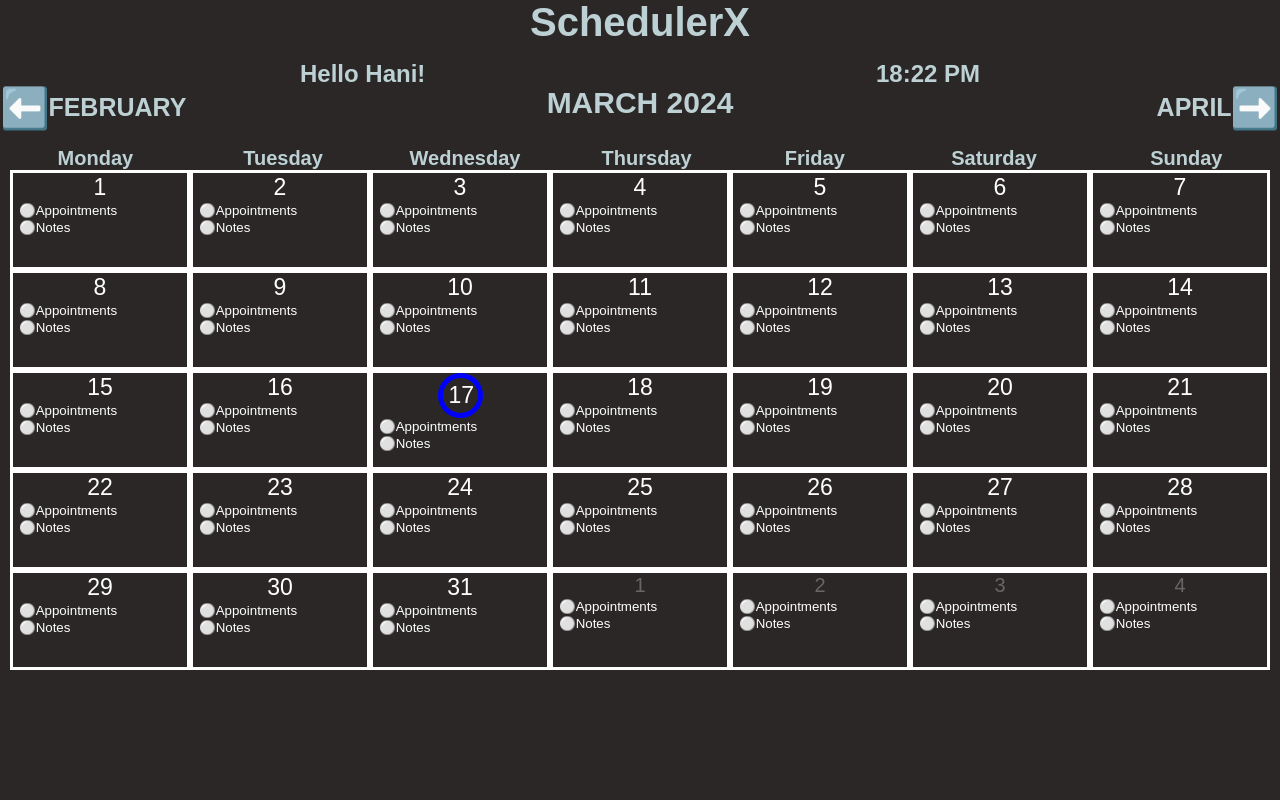
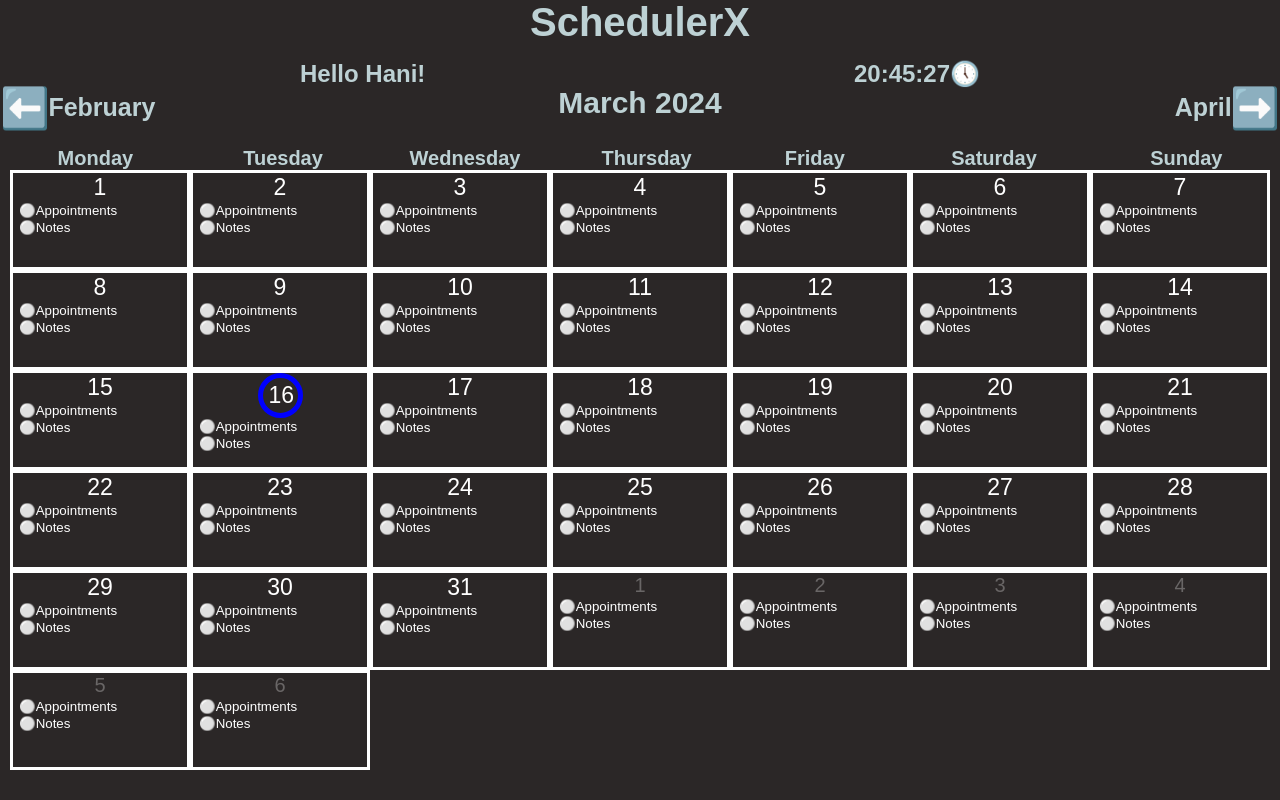
Before and after one commit to HaniOU/SchedulerX, a React (Create React App) app in the folder schedulerx_frontend/: page / in a window 1280 px wide. Built offline with nearby package versions, Linux system fonts and the light colour scheme.

Commit message:
made all static dates dynamic with date-fsn libary

```diff
--- a/schedulerx_frontend/package.json
+++ b/schedulerx_frontend/package.json
@@ -6,6 +6,7 @@
     "@testing-library/jest-dom": "^5.17.0",
     "@testing-library/react": "^13.4.0",
     "@testing-library/user-event": "^13.5.0",
+    "date-fns": "^3.6.0",
     "react": "^18.2.0",
     "react-dom": "^18.2.0",
     "react-scripts": "5.0.1",
--- a/schedulerx_frontend/src/App.js
+++ b/schedulerx_frontend/src/App.js
@@ -5,19 +5,19 @@ import DayModal from "./components/DayModal/DayModal";
 import AppointmentModal from "./components/AppointmentModal/AppointmentModal";
 import NoteModal from "./components/NoteModal/NoteModal";
 
-
 const initialAppointments = [
-  {day:17, time:"10:00", activity:"Gym", partner:"Ilias"},
-  {day:17, time:"16:30", activity:"Dinner", partner:"Max"},
-  {day:11, time:"20:00", activity:"Cinema", partner:"Moe"}
+  { day: "17", time: "10:00", activity: "Gym", partner: "Ilias" },
+  { day: "17", time: "16:30", activity: "Dinner", partner: "Max" },
+  { day: "11", time: "20:00", activity: "Cinema", partner: "Moe" }
 ];
 const initialNotes = [
-  {day:17, noteText:"I need to prepare for coming math exam, goal is to atleast study for 2 hours today.."},
-  {day:17, noteText: "Text brother"},
-  {day:26, noteText:"Buy eggs and chips"}
+  { day: "17", noteText: "I need to prepare for coming math exam, goal is to atleast study for 2 hours today.." },
+  { day: "17", noteText: "Text brother" },
+  { day: "26", noteText: "Buy eggs and chips" }
 ];
 
 function App() {
+
   const [showDayModal, setShowDayModal] = useState(false);
   const [showAppointmentModal, setShowAppointmentModal] = useState(false);
   const [showNoteModal, setShowNoteModal] = useState(false);
@@ -26,44 +26,47 @@ function App() {
   const [selectedDay, setSelectedDay] = useState(0);
 
 
-  function handleDayButton(day){
+  function handleDayButton(day) {
     setSelectedDay(day);
     setShowDayModal(true);
   }
-  function handleAppointmentButton(day){
+  function handleAppointmentButton(day) {
     setSelectedDay(day);
     setShowAppointmentModal(true);
   }
-  function handleNoteButton(day){
+  function handleNoteButton(day) {
     setSelectedDay(day);
     setShowNoteModal(true);
   }
-  function handleNoteSubmit(note){
-    const newNote ={day: selectedDay, noteText: note}
-    setNotes(prev => [...prev,newNote]);
+  function handleNoteSubmit(note) {
+    const newNote = { day: selectedDay, noteText: note }
+    setNotes(prev => [...prev, newNote]);
   }
-  function handleAppointmentSubmit(time,activity,partner){
-    const newAppointment = {day:selectedDay, time: time, activity: activity, partner: partner};
+  function handleAppointmentSubmit(time, activity, partner) {
+    const newAppointment = { day: selectedDay, time: time, activity: activity, partner: partner };
     setAppointments(prev => [...prev, newAppointment]);
   }
-  function getCurrentAppointments(){
+  function getCurrentAppointments() {
     const currentAppointments = appointments.filter(a => a.day === selectedDay);
     return currentAppointments.length > 0 ? currentAppointments : [];
 
   }
-  function getCurrentNotes(){
+  function getCurrentNotes() {
     const currentNotes = notes.filter(n => n.day === selectedDay);
-    return currentNotes.length>0 ? currentNotes.map(data => data.noteText) : [];
+    return currentNotes.length > 0 ? currentNotes.map(data => data.noteText) : [];
   }
 
-
+  console.log(getCurrentNotes());
   return (
     <>
-      <Head />
+      <Head
+
+      />
       <Calendar
         onDayButton={handleDayButton}
         onAppointmentButton={handleAppointmentButton}
         onNoteButton={handleNoteButton}
+
       />
       {showDayModal &&
         <div className="overlay">
--- a/schedulerx_frontend/src/components/Calendar/Calendar.js
+++ b/schedulerx_frontend/src/components/Calendar/Calendar.js
@@ -1,16 +1,22 @@
 
+import { startOfToday} from "date-fns";
 import CalendarBody from "../CalendarBody/CalendarBody";
 import CalendarHead from "../CalendarHead/CalendarHead";
 import classes from "./Calendar.module.css"
+import { useState } from "react";
 function Calendar({ onDayButton, onAppointmentButton, onNoteButton }) {
+    const[today, setToday] = useState(startOfToday());
     return (
         <>
-            <CalendarHead />
+            <CalendarHead
+            today = {today}
+            onButton = {setToday}
+            />
             <CalendarBody
                 onDayButton={onDayButton}
                 onAppointmentButton={onAppointmentButton}
                 onNoteButton={onNoteButton}
-
+                today = {today}
                 />
         </>
     );
--- a/schedulerx_frontend/src/components/CalendarBody/CalendarBody.js
+++ b/schedulerx_frontend/src/components/CalendarBody/CalendarBody.js
@@ -1,23 +1,18 @@
+import { eachDayOfInterval, endOfMonth, endOfWeek,startOfMonth } from "date-fns";
 import DayElement from "../DayElement/DayElement";
 import classes from "./CalendarBody.module.css"
 
-function CalendarBody({onDayButton, onAppointmentButton, onNoteButton, }) {
-    const days = Array.from({ length: 31 }, (_, i) => i + 1);
-    for (let i = 1; i <= 4; i++) {
-        days.push(i);
-    }
-
+function CalendarBody({onDayButton, onAppointmentButton, onNoteButton,today }) {
+    let days = eachDayOfInterval({start:startOfMonth(today), end: endOfWeek (endOfMonth(today))});
     return (
         <div className={classes.calendarContainer}>
-            {days.map((day, i) =>
+            {days.map((day) =>
                 <DayElement
-                    day={day}
-                    currentMonth={i >= 31 ? false : true}
-                    currentDay={i === 16 && true}
+                    dayDate={day}
                     onDayButton={onDayButton}
                     onAppointmentButton={onAppointmentButton}
                     onNoteButton={onNoteButton}
-
+                    today = {today}
                 />)}
         </div>
     );
--- a/schedulerx_frontend/src/components/CalendarHead/CalendarHead.js
+++ b/schedulerx_frontend/src/components/CalendarHead/CalendarHead.js
@@ -1,13 +1,20 @@
+import { addMonths, format, subMonths } from "date-fns";
 import classes from "./CalendarHead.module.css"
 
-function CalendarHead() {
+function CalendarHead({today, onButton}) {
+
+
+    let currentMonthAndYear= format(today,"MMMM yyyy");
+    let previousMonth = format(subMonths(today, 1),"MMMM" );
+    let nextMonth = format(addMonths(today, 1),"MMMM");
+
     return (
         <div className={classes.calendarHead}>
-            <h2 className={classes.month}>MARCH 2024</h2>
-            <h3 className={classes.prevMonth}>FEBRUARY</h3>
-            <h3 className={classes.nextMonth}>APRIL</h3>
-            <h4 className={classes.leftArrow}> <button className={classes.btn}>⬅️</button> </h4>
-            <h4 className={classes.rightArrow}><button className={classes.btn}>➡️</button> </h4>
+            <h2 className={classes.month}>{currentMonthAndYear}</h2>
+            <h3 className={classes.prevMonth}>{previousMonth}</h3>
+            <h3 className={classes.nextMonth}>{nextMonth}</h3>
+            <h4 className={classes.leftArrow}> <button  onClick={() => onButton(subMonths(today, 1))} className={classes.btn}>⬅️</button> </h4>
+            <h4 className={classes.rightArrow}><button onClick={() => onButton(addMonths(today, 1))} className={classes.btn}>➡️</button> </h4>
             <h5 className={classes.monday}>Monday</h5>
             <h5 className={classes.tuesday}>Tuesday</h5>
             <h5 className={classes.wednesday}>Wednesday</h5>
--- a/schedulerx_frontend/src/components/DayElement/DayElement.js
+++ b/schedulerx_frontend/src/components/DayElement/DayElement.js
@@ -1,14 +1,24 @@
 
+import { format, isSameDay, isSameMonth, isSameYear, startOfToday } from "date-fns";
 import classes from "./DayElement.module.css"
-function DayElement({ day, currentMonth, currentDay, onDayButton, onAppointmentButton, onNoteButton }) {
+import { useState } from "react";
+function DayElement({ dayDate, onDayButton, onAppointmentButton, onNoteButton, today }) {
+
+    let day = format(dayDate, "d");
 
 
+    const [actualDate, setActualDate] = useState(startOfToday());
 
+
+    function isSameDate(dateA, dateB) {
+        return (isSameDay(dateA, dateB) && isSameMonth(dateA, dateB) && isSameYear(dateA, dateB))
+    }
     return (
         <div className={classes.day}>
             <div className={classes.numberBtnDiv}>
-                    <button onClick={()=> onDayButton(day)}
-                        className={`${currentMonth ? classes.numberBtn : classes.notCurr} ${currentDay ? classes.currentDay : ""}`}>
+                <button onClick={() => onDayButton(day)}
+                    className={`${isSameMonth(dayDate, today) ? classes.numberBtn : classes.notCurr}
+                           ${isSameDate(actualDate, dayDate) && classes.currentDay}`}>
                     {day}
                 </button>
             </div>
--- a/schedulerx_frontend/src/components/Head/Head.js
+++ b/schedulerx_frontend/src/components/Head/Head.js
@@ -1,10 +1,18 @@
+
+import { useState } from "react";
 import classes from "./Head.module.css";
-function Head(){
-   return(
+import { format } from "date-fns";
+function Head() {
+   const [currentTime, setCurrentTime] = useState(new Date());
+
+   setInterval(() => {
+      setCurrentTime(new Date());
+   }, 1000);
+   return (
       <div className={classes.headContainer}>
-           <h1 className={classes.title}>SchedulerX</h1>
-           <h2 className={classes.greet}>Hello Hani!</h2>
-           <h2 className={classes.time}>18:22 PM</h2>
+         <h1 className={classes.title}>SchedulerX</h1>
+         <h2 className={classes.greet}>Hello Hani!</h2>
+         <h2 className={classes.time}>{format(currentTime, "HH:mm:ss") + "🕔"}</h2>
       </div>
    );
 }
--- a/schedulerx_frontend/src/index.css
+++ b/schedulerx_frontend/src/index.css
@@ -5,6 +5,7 @@
 body{
   font-family: sans-serif;
   background-color: rgb(43, 39, 39);
+
   color: #bdd1d4;
   margin:0;
 }
```
Also changed, not shown: 1 other file (tests, documents, lock files or other folders). Lines whose indentation alone changed are shown as unchanged.
